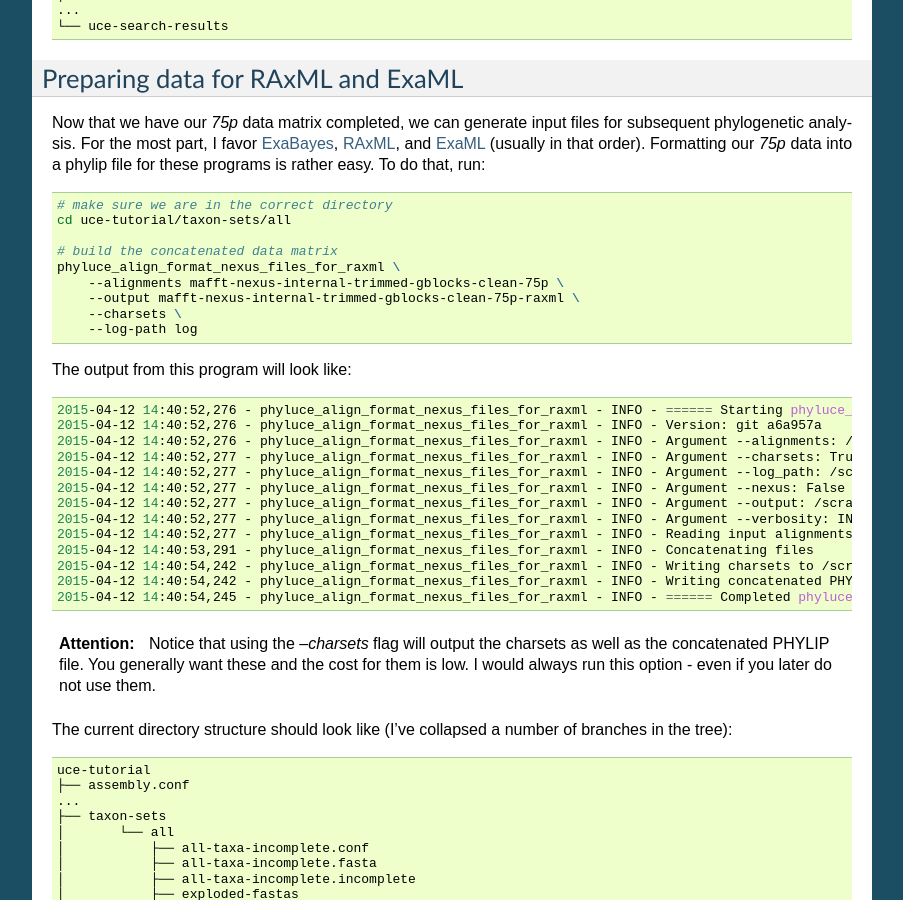
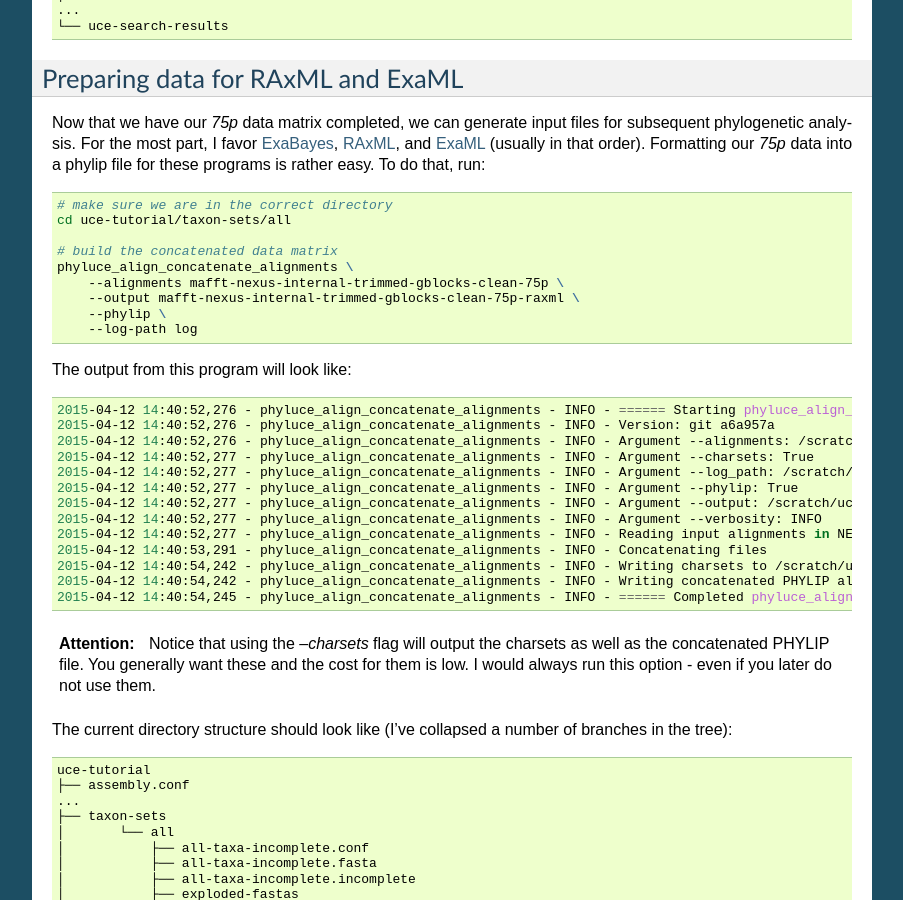
Before and after one commit to faircloth-lab/phyluce, a Sphinx documentation site: the page built from docs/tutorial-one.rst, in a window 1280 px wide and 900 px high, scrolled down 21230 px. Shown: the whole window, without its empty margins (198-1101 px from the left). Built offline with Sphinx 7.4.7, drawn with Linux system fonts in a browser that asks for light colours.

Commit message:
rename phyluce_align_format_nexus_files_for_raxml to phyluce_align_concatenate_alignments

```diff
--- a/docs/list-of-programs.rst
+++ b/docs/list-of-programs.rst
@@ -37,14 +37,13 @@ align
 
 * phyluce_align_add_missing_data_designators
 * phyluce_align_convert_one_align_to_another
+* phyluce_align_concatenate_alignments
 * phyluce_align_explode_alignments
 * phyluce_align_extract_taxa_from_alignments
 * phyluce_align_extract_taxon_fasta_from_alignments
 * phyluce_align_filter_alignments
 * phyluce_align_filter_characters_from_alignments
 * phyluce_align_format_concatenated_phylip_for_paml
-* phyluce_align_format_nexus_files_for_mrbayes
-* phyluce_align_format_nexus_files_for_raxml
 * phyluce_align_get_align_summary_data
 * phyluce_align_get_bed_from_lastz
 * phyluce_align_get_gblocks_trimmed_alignments_from_untrimmed
--- a/docs/tutorial-four.rst
+++ b/docs/tutorial-four.rst
@@ -2138,10 +2138,10 @@ Setup the PHYLIP-formatted files for raxml:
 
 .. code-block:: python
 
-    phyluce_align_format_nexus_files_for_raxml \
+    phyluce_align_concatenate_alignments \
         --alignments mafft-gblocks-70p \
         --output mafft-gblocks-70p-raxml \
-        --log-path log --charsets
+        --log-path log --phylip
 
 Now, run raxml against this phylip file
 
--- a/docs/tutorial-one.rst
+++ b/docs/tutorial-one.rst
@@ -1436,29 +1436,29 @@ a phylip file for these programs is rather easy.  To do that, run:
     cd uce-tutorial/taxon-sets/all
 
     # build the concatenated data matrix
-    phyluce_align_format_nexus_files_for_raxml \
+    phyluce_align_concatenate_alignments \
         --alignments mafft-nexus-internal-trimmed-gblocks-clean-75p \
         --output mafft-nexus-internal-trimmed-gblocks-clean-75p-raxml \
-        --charsets \
+        --phylip \
         --log-path log
 
 The output from this program will look like:
 
 .. code-block:: bash
 
-    2015-04-12 14:40:52,276 - phyluce_align_format_nexus_files_for_raxml - INFO - ====== Starting phyluce_align_format_nexus_files_for_raxml ======
-    2015-04-12 14:40:52,276 - phyluce_align_format_nexus_files_for_raxml - INFO - Version: git a6a957a
-    2015-04-12 14:40:52,276 - phyluce_align_format_nexus_files_for_raxml - INFO - Argument --alignments: /scratch/uce-tutorial/taxon-sets/all/mafft-nexus-internal-trimmed-gblocks-clean-75p
-    2015-04-12 14:40:52,277 - phyluce_align_format_nexus_files_for_raxml - INFO - Argument --charsets: True
-    2015-04-12 14:40:52,277 - phyluce_align_format_nexus_files_for_raxml - INFO - Argument --log_path: /scratch/uce-tutorial/taxon-sets/all/log
-    2015-04-12 14:40:52,277 - phyluce_align_format_nexus_files_for_raxml - INFO - Argument --nexus: False
-    2015-04-12 14:40:52,277 - phyluce_align_format_nexus_files_for_raxml - INFO - Argument --output: /scratch/uce-tutorial/taxon-sets/all/mafft-nexus-internal-trimmed-gblocks-clean-75p-raxml
-    2015-04-12 14:40:52,277 - phyluce_align_format_nexus_files_for_raxml - INFO - Argument --verbosity: INFO
-    2015-04-12 14:40:52,277 - phyluce_align_format_nexus_files_for_raxml - INFO - Reading input alignments in NEXUS format
-    2015-04-12 14:40:53,291 - phyluce_align_format_nexus_files_for_raxml - INFO - Concatenating files
-    2015-04-12 14:40:54,242 - phyluce_align_format_nexus_files_for_raxml - INFO - Writing charsets to /scratch/uce-tutorial/taxon-sets/all/mafft-nexus-internal-trimmed-gblocks-clean-75p-raxml/mafft-nexus-internal-trimmed-gblocks-clean-75p.charsets
-    2015-04-12 14:40:54,242 - phyluce_align_format_nexus_files_for_raxml - INFO - Writing concatenated PHYLIP alignment to /scratch/uce-tutorial/taxon-sets/all/mafft-nexus-internal-trimmed-gblocks-clean-75p-raxml/mafft-nexus-internal-trimmed-gblocks-clean-75p.phylip
-    2015-04-12 14:40:54,245 - phyluce_align_format_nexus_files_for_raxml - INFO - ====== Completed phyluce_align_format_nexus_files_for_raxml =====
+    2015-04-12 14:40:52,276 - phyluce_align_concatenate_alignments - INFO - ====== Starting phyluce_align_concatenate_alignments ======
+    2015-04-12 14:40:52,276 - phyluce_align_concatenate_alignments - INFO - Version: git a6a957a
+    2015-04-12 14:40:52,276 - phyluce_align_concatenate_alignments - INFO - Argument --alignments: /scratch/uce-tutorial/taxon-sets/all/mafft-nexus-internal-trimmed-gblocks-clean-75p
+    2015-04-12 14:40:52,277 - phyluce_align_concatenate_alignments - INFO - Argument --charsets: True
+    2015-04-12 14:40:52,277 - phyluce_align_concatenate_alignments - INFO - Argument --log_path: /scratch/uce-tutorial/taxon-sets/all/log
+    2015-04-12 14:40:52,277 - phyluce_align_concatenate_alignments - INFO - Argument --phylip: True
+    2015-04-12 14:40:52,277 - phyluce_align_concatenate_alignments - INFO - Argument --output: /scratch/uce-tutorial/taxon-sets/all/mafft-nexus-internal-trimmed-gblocks-clean-75p-raxml
+    2015-04-12 14:40:52,277 - phyluce_align_concatenate_alignments - INFO - Argument --verbosity: INFO
+    2015-04-12 14:40:52,277 - phyluce_align_concatenate_alignments - INFO - Reading input alignments in NEXUS format
+    2015-04-12 14:40:53,291 - phyluce_align_concatenate_alignments - INFO - Concatenating files
+    2015-04-12 14:40:54,242 - phyluce_align_concatenate_alignments - INFO - Writing charsets to /scratch/uce-tutorial/taxon-sets/all/mafft-nexus-internal-trimmed-gblocks-clean-75p-raxml/mafft-nexus-internal-trimmed-gblocks-clean-75p.charsets
+    2015-04-12 14:40:54,242 - phyluce_align_concatenate_alignments - INFO - Writing concatenated PHYLIP alignment to /scratch/uce-tutorial/taxon-sets/all/mafft-nexus-internal-trimmed-gblocks-clean-75p-raxml/mafft-nexus-internal-trimmed-gblocks-clean-75p.phylip
+    2015-04-12 14:40:54,245 - phyluce_align_concatenate_alignments - INFO - ====== Completed phyluce_align_concatenate_alignments =====
 
 .. attention:: Notice that using the `--charsets` flag will output the charsets
     as well as the concatenated PHYLIP file.  You generally want these and the
--- a/docs/uce-processing.rst
+++ b/docs/uce-processing.rst
@@ -1053,9 +1053,10 @@ phylip file from run:
 
 .. code-block:: bash
 
-    phyluce_align_format_nexus_files_for_raxml \
+    phyluce_align_concanatenate_alignments \
         --alignments /path/to/uce/taxon-set1/mafft-nexus \
-        --output /path/to/uce/taxon-set1/mafft-raxml
+        --output /path/to/uce/taxon-set1/mafft-raxml \
+        --phylip
 
 This will output a concatenated file named ``mafft-raxml.phylip`` in
 ``/path/to/uce/taxon-set1/mafft-raxml``.
```
Also changed, not shown: 1 other file.
